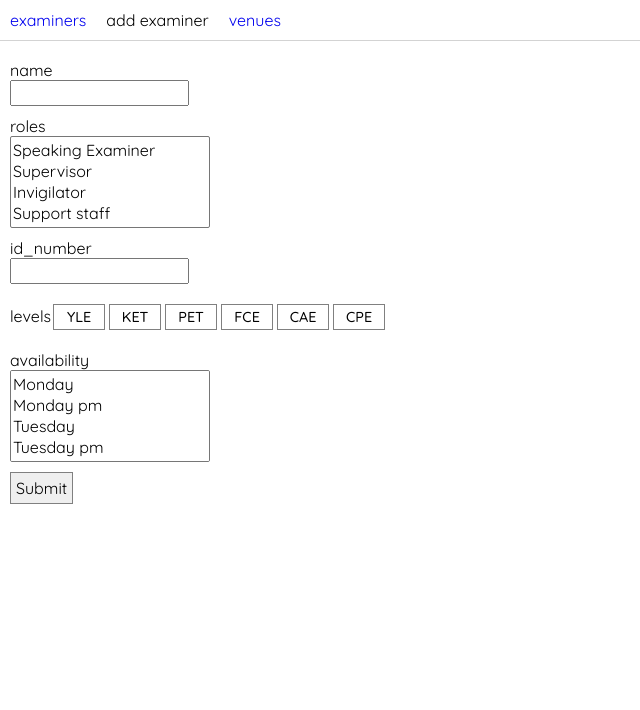
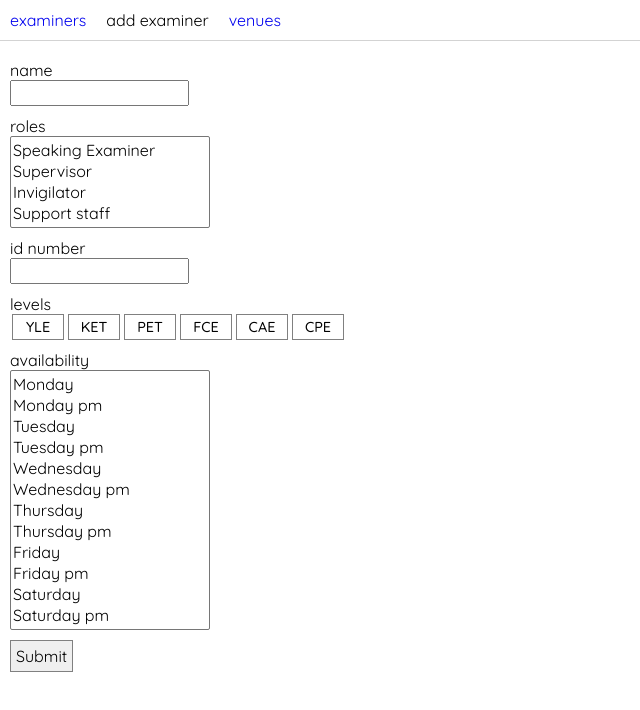
Before and after one commit to chrisjkellett/sessions-allocation, a React app: page /examiners/add in a window 1280 px wide. Shown: the top 710 px of the page, without its empty margins (0-640 px from the left). Built offline with nearby package versions, Linux system fonts and the light colour scheme.

Commit message:
auto fixed height of select and refactored Input

```diff
--- a/src/components/FormElements/Input/Input.css
+++ b/src/components/FormElements/Input/Input.css
@@ -1,5 +1,9 @@
 .Input{
   margin: 10px 0;
+}
+
+.Input label{
+  display: block;
 }
 
 .Input select{
@@ -25,7 +29,6 @@
 
 .Checkbox{
   display: inline-block;
-  margin: 10px 0;
 }
 
 .Checkbox label{
--- a/src/components/FormElements/Input/Input.js
+++ b/src/components/FormElements/Input/Input.js
@@ -1,52 +1,13 @@
 import React from 'react';
 import classes from './Input.css';
+import { generateFormElement, formatLabel } from './utility';
 
 const Input = (props) => {
-  let formElement = null;
-
-  switch(props.elementtype){
-    case 'select':
-      formElement = (
-        <select {...props.elementConfig} onChange={props.change} value={props.value}>
-          {props.options.map(option => (
-            <option key={option}>{option}</option>
-          ))}
-        </select>
-        );
-      break;
-
-    case 'checkbox':
-      formElement = (
-        props.options.map(option => {
-          return (
-            <div className={classes.Checkbox} key={option}>
-              <label className={props.value.includes(option) ? classes.Active : null}>
-                {option}
-                <input type='checkbox' id={option} onChange={props.change} value={props.value}/>
-              </label>
-            </div>
-          );
-        })
-      )
-      break;
-    default:
-      formElement = <input {...props.elementConfig} onChange={props.change} value={props.value}/>;
-  }
-
-  // if(!props.visible && props.id === 'ID_NUMBER'){
-  //   styles.push(classes.NotVisible);
-  // }
-
-  // if(props.validation){
-  //   styles.push(classes.Invalid)
-  //   errorMessage = <span className={classes.Error}>{props.validation.error}</span>;
-  // }
-
 
   return(
     <div className={classes.Input}>
-      <label>{props.label}</label>
-      {formElement}
+      <label>{formatLabel(props.label)}</label>
+      {generateFormElement(props.elementtype, props, classes)}
     </div>
   )
 }
--- a/src/components/FormElements/Input/utility.js
+++ b/src/components/FormElements/Input/utility.js
@@ -1,3 +1,38 @@
+import React from 'react';
+
 export const formatLabel = (str) => {
-  return str.replace('_', ' ').toLowerCase();
+  return str === null ? null : str.replace('_', ' ').toLowerCase();
 }
+
+export const generateFormElement = (type, props, classes) =>{
+  switch (type){
+    case 'input' :
+      return <input {...props.elementConfig} onChange={props.change} value={props.value}/>;
+
+    case 'select' :
+      return (
+        <select {...props.elementConfig} onChange={props.change} value={props.value} >
+          {props.options.map(option => (
+            <option key={option}>{option}</option>
+          ))}
+        </select>
+      )
+
+    case 'checkbox' :
+      return(
+        props.options.map(option => {
+          return (
+            <div className={classes.Checkbox} key={option}>
+              <label className={props.value.includes(option) ? classes.Active : null}>
+                {option}
+                <input type='checkbox' id={option} onChange={props.change} value={props.value}/>
+              </label>
+            </div>
+          );
+      }))
+
+     default :
+      return {};
+
+  }
+}
--- a/src/store/constructors/examiners.js
+++ b/src/store/constructors/examiners.js
@@ -14,7 +14,8 @@ export const constructExaminerState = () => {
     roles: {
       elementType: 'select',
       elementConfig: {
-        multiple: true
+        multiple: true,
+        size: roleKeys.length
       },
       options: roleKeys,
       value: []
@@ -24,7 +25,8 @@ export const constructExaminerState = () => {
       elementType: 'input',
       elementConfig: {
         type: 'text',
-        placeholder: ''
+        placeholder: '',
+        maxlength: 6
       },
       value: ''
     },
@@ -41,7 +43,8 @@ export const constructExaminerState = () => {
     availability: {
       elementType: 'select',
       elementConfig: {
-        multiple: true
+        multiple: true,
+        size: availabilityKeys.length
       },
       options: availabilityKeys,
       value: []
```
Also changed, not shown: src/components/FormElements/#Checkbox/Checkbox.css (renamed from src/components/FormElements/Checkbox/Checkbox.css), src/components/FormElements/#Checkbox/Checkbox.js (renamed from src/components/FormElements/Checkbox/Checkbox.js), src/components/FormElements/#Select/Select.css (renamed from src/components/FormElements/Select/Select.css), src/components/FormElements/#Select/Select.js (renamed from src/components/FormElements/Select/Select.js).
